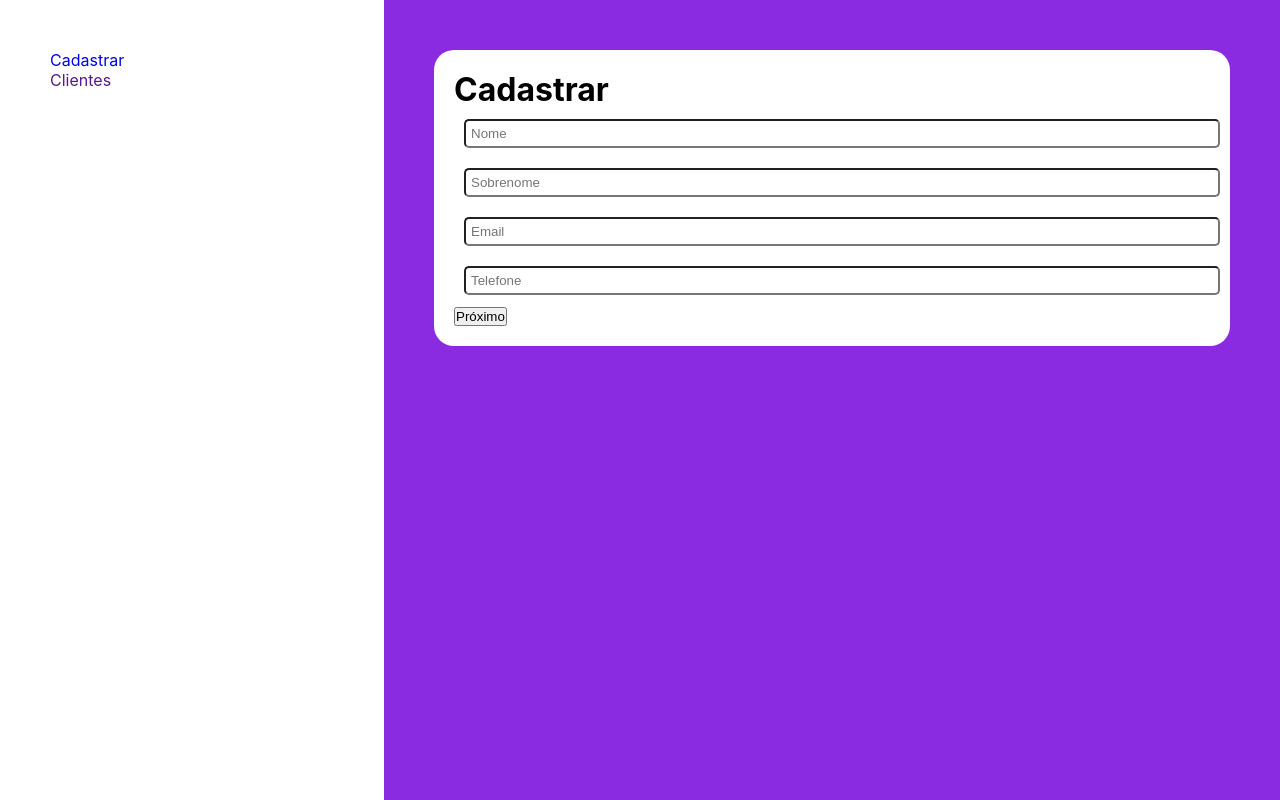
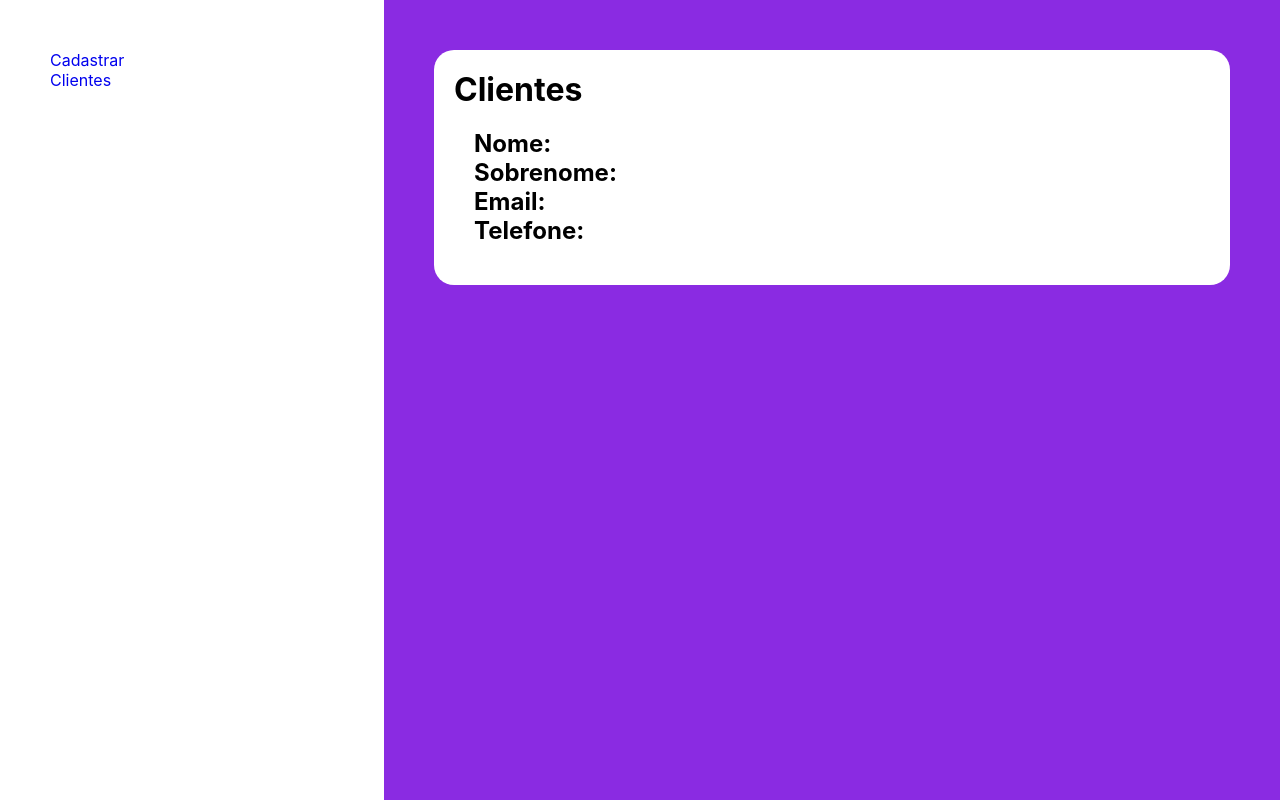
Before and after one commit to jmgrd98/Projeto-twitter, a React (Create React App) app in the folder projeto-twitter/: page /clientes in a window 1280 px wide. Built offline with nearby package versions, Linux system fonts and the light colour scheme.

Commit message:
routes commit

```diff
--- a/projeto-twitter/src/App.jsx
+++ b/projeto-twitter/src/App.jsx
@@ -1,61 +1,15 @@
-import { useState } from 'react';
 import './App.css';
-import {Input} from './components/inputs/Input'
+import Routes from './Routes';
 
 function App() {
 
-  const [userNome, setUserNome] = useState('')
-  const [userSobrenome, setUserSobrenome] = useState('')
-  const [userEmail, setUserEmail] = useState('')
-  const [userTelefone, setUserTelefone] = useState('')
-  const [user, setUser] = useState([])
 
-  function AddUser(event){
-    event.preventDefault()
-    const newUser = {
-      nome: userNome,
-      sobrenome: userSobrenome,
-      email: userEmail,
-      telefone: userTelefone
-    }
-    setUser(prevState => [...prevState, newUser])
-  }
 
   return (
     <div className="App">
 
-    <body>
+    <Routes/>
 
-
-      <aside>
-        <nav>
-          <li><a href="App.jsx">Cadastrar</a></li>
-          <li><a href="">Clientes</a></li>
-        </nav>
-      </aside>
-
-      <main>
-
-    <div id="card">
-
-    <form action="" method="get" onSubmit={AddUser}>
-
-      <h1>Cadastrar</h1>
-
-
-      <Input placeholder="Nome"/>
-      <Input placeholder="Sobrenome"/>
-      <Input placeholder="Email"/>
-      <Input placeholder="Telefone"/>
-
-      <button type="submit">Próximo</button>
-
-    </form>
-
-      </div>
-      </main>
-
-      </body>
     </div>
   );
 }
--- a/projeto-twitter/src/Routes.jsx
+++ b/projeto-twitter/src/Routes.jsx
@@ -1,12 +1,18 @@
-import {Routes as Wrapper, Route} from 'react-router-dom'
+import {Routes as Wrapper, Route, BrowserRouter} from 'react-router-dom'
+import Cadastrar from './pages/Cadastrar'
+import Clientes from './pages/Clientes'
 
 export default function Routes(){
-    return (<Wrapper>
+    return (
 
-        <Route path="/cadastrar"/>
-        <Route path="/clientes"/>
+    <BrowserRouter>
+    <Wrapper>
+
+        <Route path="/" element={<Cadastrar/>}/>
+        <Route path="/clientes" element={<Clientes/>}/>
 
     </Wrapper >
+    </BrowserRouter>
 
     )
 }
--- /dev/null
+++ b/projeto-twitter/src/components/cards/index.jsx
@@ -0,0 +1,12 @@
+import './index.css'
+
+export default function Card(){
+    return(
+        <div id="card">
+            <h2>Nome: {}</h2>
+            <h2>Sobrenome: {}</h2>
+            <h2>Email: {}</h2>
+            <h2>Telefone: {}</h2>
+        </div>
+    )
+}
--- /dev/null
+++ b/projeto-twitter/src/pages/Cadastrar/index.css
@@ -0,0 +1,37 @@
+*{
+  padding: 0;
+  margin: 0;
+  box-sizing: border-box;
+  list-style: none;
+  text-decoration: none;
+}
+
+body{
+  display: flex;
+}
+
+aside{
+  background-color: white;
+  height: 100vh;
+  width: 30vw;
+  padding: 50px;
+}
+
+main{
+  background-color: blueviolet;
+  height: 100vh;
+  width: 70vw;
+  padding: 50px;
+}
+
+#card{
+  background-color: white;
+  padding: 20px;
+  border-radius: 20px;
+  gap: 20px;
+}
+
+input{
+  width: 100%;
+  margin: 5px;
+}
--- /dev/null
+++ b/projeto-twitter/src/pages/Cadastrar/index.jsx
@@ -0,0 +1,63 @@
+import { useState } from 'react';
+import './index.css';
+import {Input} from '../../components/inputs/Input'
+
+function Cadastrar() {
+
+  const [userNome, setUserNome] = useState('')
+  const [userSobrenome, setUserSobrenome] = useState('')
+  const [userEmail, setUserEmail] = useState('')
+  const [userTelefone, setUserTelefone] = useState('')
+  const [user, setUser] = useState([])
+
+  function AddUser(event){
+    event.preventDefault()
+    const newUser = {
+      nome: userNome,
+      sobrenome: userSobrenome,
+      email: userEmail,
+      telefone: userTelefone
+    }
+    setUser(prevState => [...prevState, newUser])
+  }
+
+  return (
+    <div className="App">
+
+    <body>
+
+
+      <aside>
+        <nav>
+          <li><a href="/">Cadastrar</a></li>
+          <li><a href="/clientes">Clientes</a></li>
+        </nav>
+      </aside>
+
+      <main>
+
+    <div id="card">
+
+    <form action="" method="get" onSubmit={AddUser}>
+
+      <h1>Cadastrar</h1>
+
+
+      <Input placeholder="Nome"/>
+      <Input placeholder="Sobrenome"/>
+      <Input placeholder="Email"/>
+      <Input placeholder="Telefone"/>
+
+      <button type="submit">Próximo</button>
+
+    </form>
+
+      </div>
+      </main>
+
+      </body>
+    </div>
+  );
+}
+
+export default Cadastrar;
--- /dev/null
+++ b/projeto-twitter/src/pages/Clientes/index.css
@@ -0,0 +1,37 @@
+*{
+  padding: 0;
+  margin: 0;
+  box-sizing: border-box;
+  list-style: none;
+  text-decoration: none;
+}
+
+body{
+  display: flex;
+}
+
+aside{
+  background-color: white;
+  height: 100vh;
+  width: 30vw;
+  padding: 50px;
+}
+
+main{
+  background-color: blueviolet;
+  height: 100vh;
+  width: 70vw;
+  padding: 50px;
+}
+
+#card{
+  background-color: white;
+  padding: 20px;
+  border-radius: 20px;
+  gap: 20px;
+}
+
+input{
+  width: 100%;
+  margin: 5px;
+}
--- /dev/null
+++ b/projeto-twitter/src/pages/Clientes/index.jsx
@@ -0,0 +1,53 @@
+import { useState } from 'react';
+import './index.css';
+import Card from '../../components/cards';
+
+function Clientes() {
+
+  const [userNome, setUserNome] = useState('')
+  const [userSobrenome, setUserSobrenome] = useState('')
+  const [userEmail, setUserEmail] = useState('')
+  const [userTelefone, setUserTelefone] = useState('')
+  const [user, setUser] = useState([])
+
+  function AddUser(event){
+    event.preventDefault()
+    const newUser = {
+      nome: userNome,
+      sobrenome: userSobrenome,
+      email: userEmail,
+      telefone: userTelefone
+    }
+    setUser(prevState => [...prevState, newUser])
+  }
+
+  return (
+    <div className="App">
+
+    <body>
+
+
+      <aside>
+        <nav>
+          <li><a href="/">Cadastrar</a></li>
+          <li><a href="/clientes">Clientes</a></li>
+        </nav>
+      </aside>
+
+      <main>
+
+    <div id="card">
+
+      <h1>Clientes</h1>
+
+        <Card/>
+
+      </div>
+      </main>
+
+      </body>
+    </div>
+  );
+}
+
+export default Clientes;
```
Also changed, not shown: projeto-twitter/src/components/cards/index.css (added).
